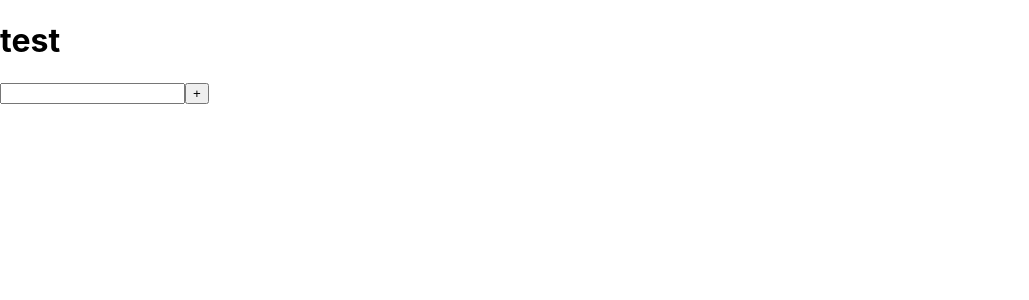
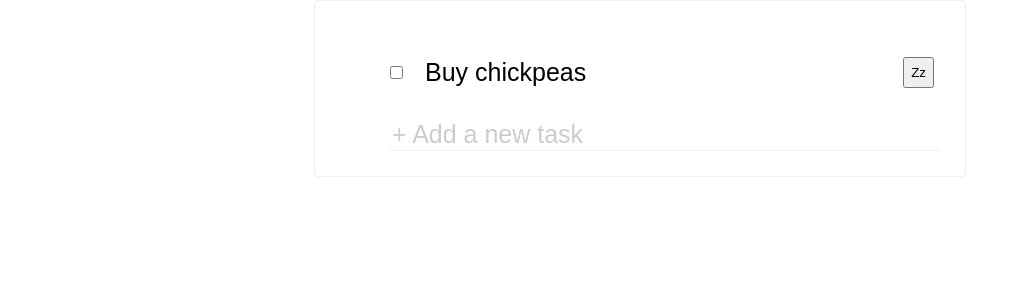
Before and after one commit to joelle-o-world/todo-later, a React (Create React App) app: page / in a window 1280 px wide. Shown: the top 300 px of the page, without its empty margins (0-1029 px from the left). Built offline with nearby package versions, Linux system fonts and the light colour scheme.

Commit message:
feat: make it look semi nice

```diff
--- a/package.json
+++ b/package.json
@@ -7,16 +7,21 @@
     "@testing-library/jest-dom": "^4.2.4",
     "@testing-library/react": "^9.3.2",
     "@testing-library/user-event": "^7.1.2",
+    "@types/classnames": "^2.3.1",
     "@types/jest": "^24.0.0",
     "@types/node": "^12.0.0",
     "@types/react": "^16.9.0",
     "@types/react-dom": "^16.9.0",
     "@types/react-redux": "^7.1.7",
+    "@types/styled-components": "^5.1.20",
     "@types/uuid": "^8.3.4",
+    "classnames": "^2.3.1",
     "react": "^17.0.2",
     "react-dom": "^17.0.2",
     "react-redux": "^7.2.0",
     "react-scripts": "5.0.0",
+    "sass": "^1.48.0",
+    "styled-components": "^5.3.3",
     "typescript": "~4.1.5",
     "uuid": "^8.3.2"
   },
--- a/src/App.tsx
+++ b/src/App.tsx
@@ -1,14 +1,11 @@
 import React from "react";
 import { TodoList } from "./features/counter/TodoList";
 import "./App.css";
-import { AddTask } from "./features/counter/AddTask";
 
 export default function App() {
   return (
     <div>
-      <h1>test</h1>
       <TodoList />
-      <AddTask />
     </div>
   );
 }
--- a/src/features/counter/AddTask.tsx
+++ b/src/features/counter/AddTask.tsx
@@ -1,14 +1,25 @@
-import { FunctionComponent, useState } from "react";
+import { FunctionComponent, KeyboardEvent, useState } from "react";
 import { useDispatch } from "react-redux";
 import { addTask } from "./tasksSlice";
 
-export const AddTask: FunctionComponent = () => {
+export const AddTask: FunctionComponent<{ autoFocus?: boolean }> = ({
+  autoFocus,
+}) => {
   const [message, setMessage] = useState("");
   const dispatch = useDispatch();
   return (
-    <div>
-      <input onChange={(e) => setMessage(e.target.value)} />
-      <button onClick={() => dispatch(addTask(message))}>+</button>
-    </div>
+    <input
+      className="AddTask"
+      placeholder="+ Add a new task"
+      value={message}
+      onChange={(e) => setMessage(e.target.value)}
+      autoFocus={autoFocus}
+      onKeyPress={(e: KeyboardEvent<HTMLInputElement>) => {
+        if (e.key === "Enter" && message.trim()) {
+          dispatch(addTask(message));
+          setMessage("");
+        }
+      }}
+    />
   );
 };
--- /dev/null
+++ b/src/features/counter/TodoList.sass
@@ -0,0 +1,47 @@
+.TodoList
+  max-width: 600px
+  margin-left: auto
+  margin-right: auto
+  border: 1px solid #eee
+  padding: 25px
+  border-radius: 4px
+  font-size: 25px
+
+
+.TaskView
+  display: flex
+  align-items: space-around
+  input.TaskViewTickbox
+    font-size: inherit
+    height: 1em
+    margin-right: 20px
+  input.TaskViewMessage
+    border: none
+    display: block
+    flex-grow: 1
+    font-size: inherit
+    outline: none
+
+
+  transition: border-color 1s
+  border: 1px solid transparent
+  padding: 5px
+  &:focus-within, &:hover
+    border: 1px solid #eee
+
+  &.completed
+    input.TaskViewMessage
+      text-decoration: line-through
+
+
+.AddTask
+  border: none
+  border-bottom: 1px solid #eee
+  display: block
+  margin-left: 50px
+  width: calc(100% - 50px)
+  box-sizing: border-box
+  font-size: inherit
+  outline: none
+  &::placeholder
+    color: #ccc
--- a/src/features/counter/TodoList.tsx
+++ b/src/features/counter/TodoList.tsx
@@ -6,28 +6,36 @@ import {
   Task,
   toggleTask,
 } from "./tasksSlice";
+import classNames from "classnames";
+import "./TodoList.sass";
+import { AddTask } from "./AddTask";
 
 export const TodoList: FunctionComponent = () => {
   const unblockedTasks = useSelector(selectAllTasks);
   return (
-    <ul>
-      {unblockedTasks.map((task) => (
-        <TaskView task={task} />
-      ))}
-    </ul>
+    <div className="TodoList">
+      <ul>
+        {unblockedTasks.map((task) => (
+          <TaskView task={task} />
+        ))}
+      </ul>
+      <AddTask autoFocus />
+    </div>
   );
 };
 
 export const TaskView: FunctionComponent<{ task: Task }> = ({ task }) => {
   const dispatch = useDispatch();
   return (
-    <li>
+    <li className={classNames("TaskView", { completed: task.completed })}>
       <input
         type="checkbox"
+        className="TaskViewTickbox"
         checked={task.completed}
         onClick={() => dispatch(toggleTask(task.id))}
       />
-      <input type="text" value={task.message} />
+      <input className="TaskViewMessage" type="text" value={task.message} />
+      <button>Zz</button>
     </li>
   );
 };
--- a/src/features/counter/tasksSlice.ts
+++ b/src/features/counter/tasksSlice.ts
@@ -17,7 +17,14 @@ export interface TasksState {
 }
 
 const initialState: TasksState = {
-  tasks: {},
+  tasks: {
+    eg1: {
+      id: "eg1",
+      message: "Buy chickpeas",
+      blockedBy: [],
+      completed: false,
+    },
+  },
 };
 
 export const tasksSlice = createSlice({
```
Also changed, not shown: 1 other file (tests, documents, lock files or other folders).
